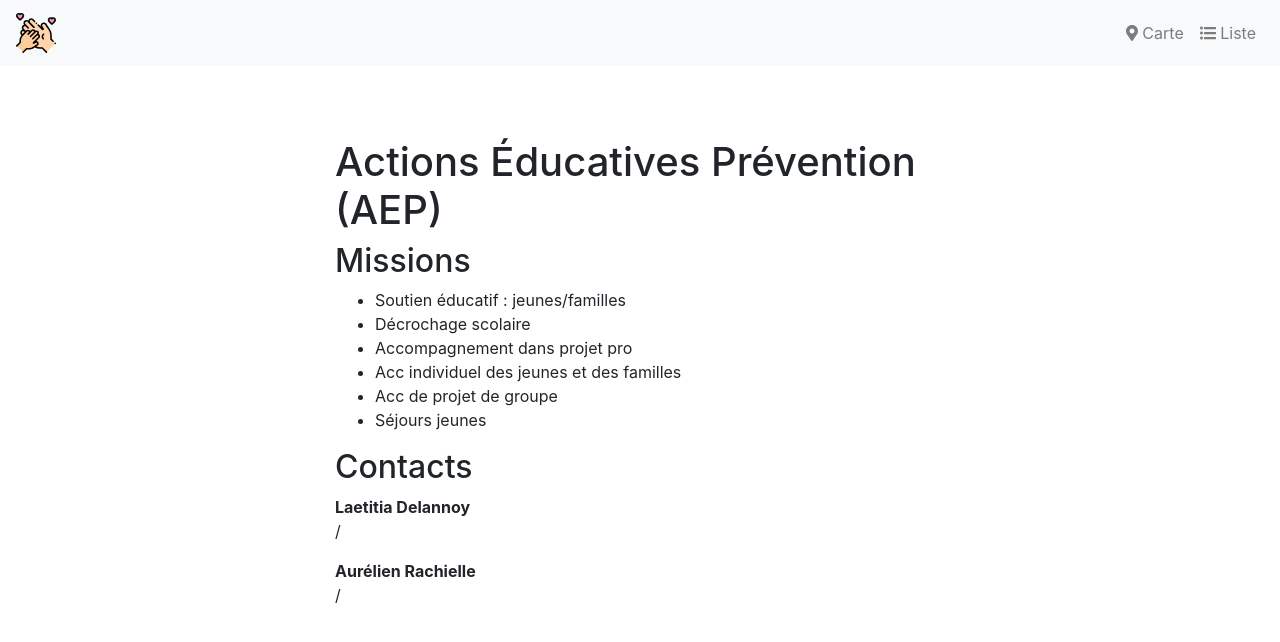
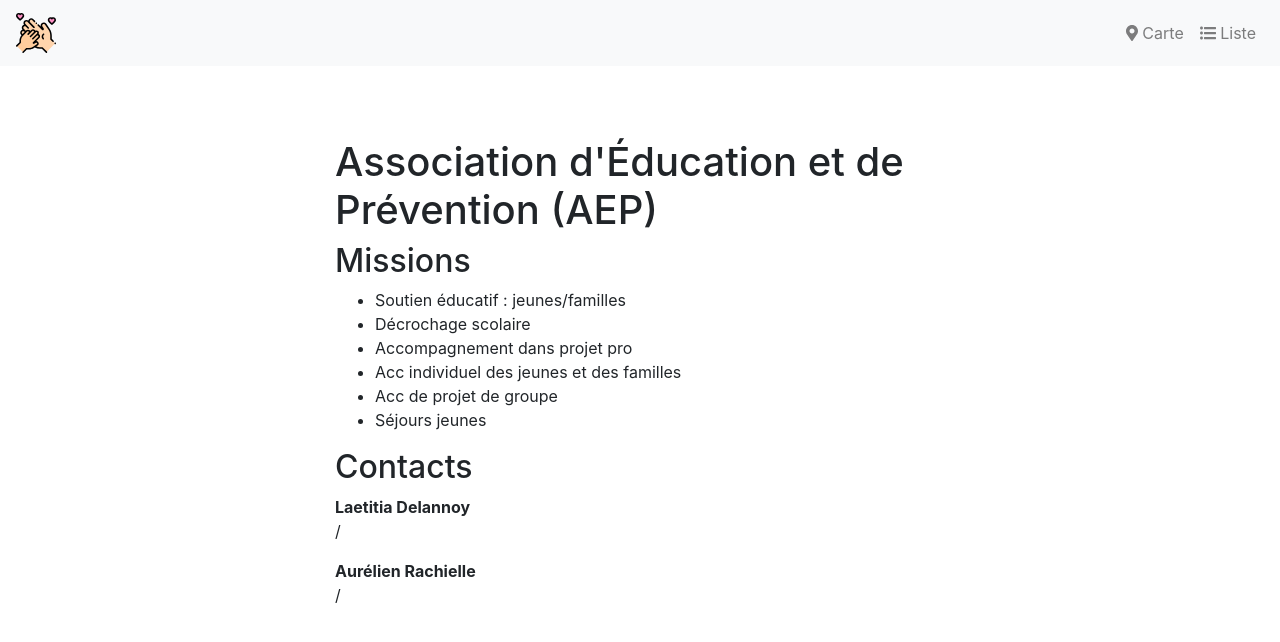
Before and after one commit to commissionparentalite/commissionparentalite.github.io, a Jekyll site: the page built from _membres/actions-educatives-prevention-aep.md, in a window 1280 px wide. Shown: the top 642 px of the page. Built offline with Jekyll 4.4.1, drawn with Linux system fonts in a browser that asks for light colours; nearby versions of some CDN libraries.

Commit message:
Update from Forestry.io - Updated actions-educatives-prevention-aep.md

```diff
--- a/_membres/actions-educatives-prevention-aep.md
+++ b/_membres/actions-educatives-prevention-aep.md
@@ -3,7 +3,7 @@ title: Actions Éducatives Prévention (AEP)
 layout: post
 desc: true
 date: 2018-09-10 13:56:17 +0000
-name: Actions Éducatives Prévention (AEP)
+name: Association d'Éducation et de Prévention (AEP)
 type: Social
 rue: 225 rue du collège  Roubaix
 ville: Roubaix
```
